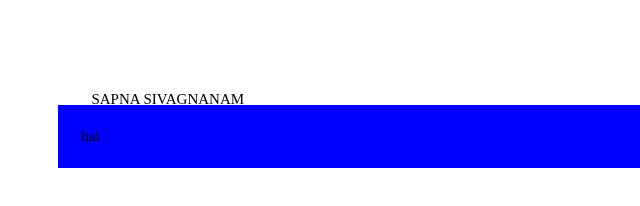
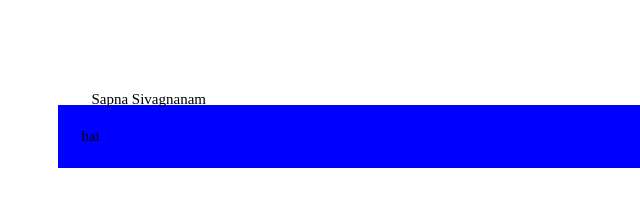
Before and after one commit to SAPNA080402/IBM_PROJECT, a plain HTML site: page index.html in a window 1280 px wide. Shown: the full height of the page, 0-640 px from the left. Drawn offline with Linux system fonts and the light colour scheme; files whose address does not match are found by name.

Commit message:
my_first_comment

```diff
--- a/index.html
+++ b/index.html
@@ -11,7 +11,7 @@
 <body>
     <div>
         <div class="left_side_menubar">
-            SAPNA SIVAGNANAM
+            Sapna Sivagnanam
         </div>
         <div class="right_side_menubar">
             <img id="tweet" src="twitter_1.png" alt="twitter">
```
